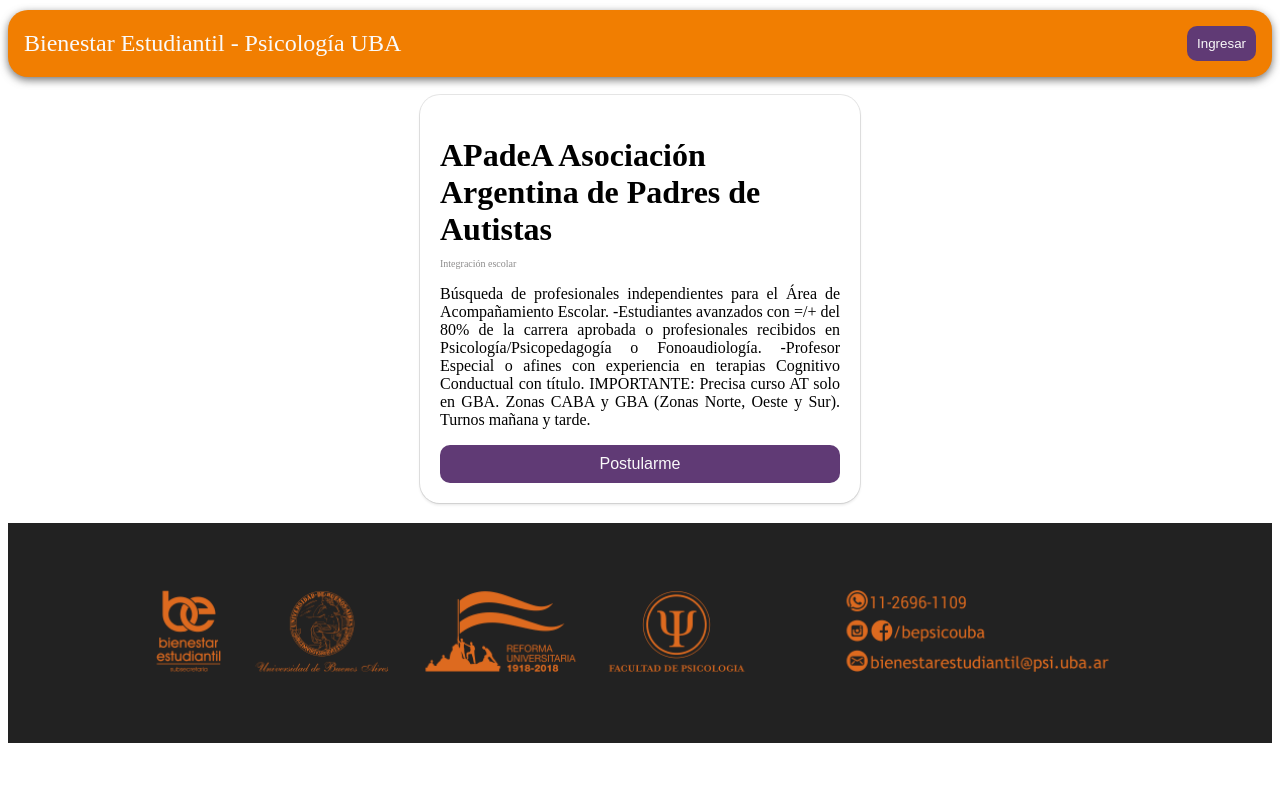
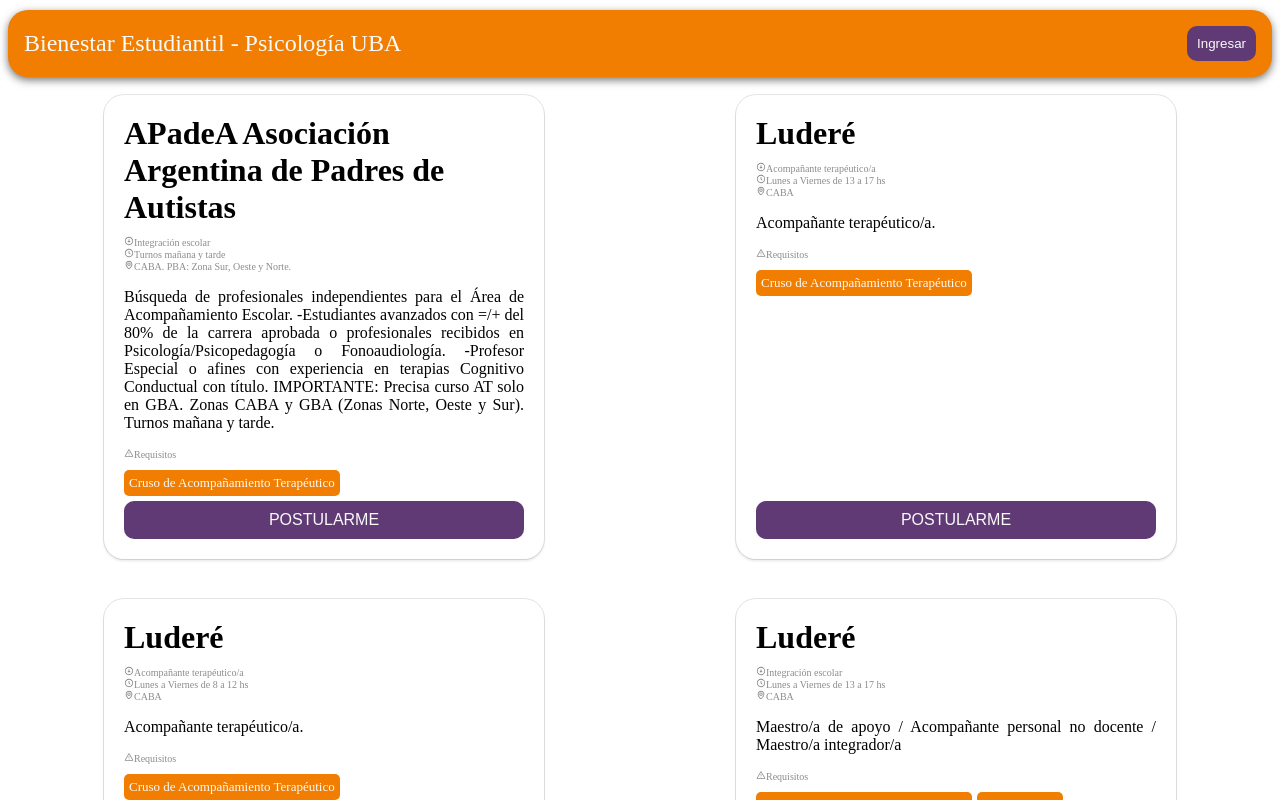
Before and after one commit to Upward-Solutions/job-finder-bep, a React (Create React App) app: page / in a window 1280 px wide. Shown: the top 800 px of the page. Built offline with nearby package versions, Linux system fonts and the light colour scheme.

Commit message:
Fixed styles and add models

```diff
--- a/package.json
+++ b/package.json
@@ -12,7 +12,8 @@
     "@types/react-dom": "^18.0.6",
     "react": "^18.2.0",
     "react-dom": "^18.2.0",
-    "react-scripts": "5.0.1",
+    "react-icons": "^4.4.0",
+    "react-scripts": "^2.1.3",
     "typescript": "^4.8.4",
     "web-vitals": "^2.1.4"
   },
--- /dev/null
+++ b/src/models/Job.ts
@@ -0,0 +1,15 @@
+import { Requirements } from "./Requirements";
+
+
+export class Job {
+    constructor(
+        public id: number,
+        public company: string,
+        public description: string,
+        public position: string,
+        public time: string,
+        public place: string,
+        public requirements: Requirements[]
+    ) {
+    }
+}
--- /dev/null
+++ b/src/models/Requirements.ts
@@ -0,0 +1,8 @@
+export enum Requirements {
+    At = "Cruso de Acompañamiento Terapéutico",
+    Nines = "Niñéz",
+    Psicopatologia = "Psicopatología",
+    Psicometricas = "Psicométricas",
+    Vejez = "Vejez",
+    Graduated = "Graduado/a",
+}
--- /dev/null
+++ b/src/ui/components/Badge.tsx
@@ -0,0 +1,21 @@
+import React from "react"
+import styled from "styled-components";
+import { styles } from '../styles'
+
+export const Badge: React.FC<Props> = (props) => {
+    return <Text>{props.title}</Text>
+}
+
+const Text = styled.span`
+    text-align: center;
+    border-radius: 5px;
+    padding: 5px;
+    color: ${styles.colors.white};
+    width: fit-content;
+    font-size: small;
+    background-color: ${styles.colors.primary};
+`;
+
+interface Props {
+    title: string
+}
--- a/src/ui/pages/Home/Banner.tsx
+++ b/src/ui/pages/Home/Banner.tsx
@@ -1,4 +1,5 @@
 import styled from "styled-components";
+import React from "react";
 import { styles } from "../../styles";
 
 export const Banner: React.FC = () => {
--- a/src/ui/pages/Home/Card.tsx
+++ b/src/ui/pages/Home/Card.tsx
@@ -1,19 +1,32 @@
 import styled from "styled-components";
 import { styles } from "../../styles";
+import React from "react";
+import { Badge } from "../../components/Badge";
+import { BiMap, BiTimeFive, BiDownArrowCircle } from "react-icons/bi";
+import { AiOutlineWarning } from "react-icons/ai";
+import { Job as JobModel } from '../../../models/Job'
 
-export const Card: React.FC = () => {
+export const Card: React.FC<Props> = (props) => {
+    const job = props.job
     return (
         <Content>
             <Body>
-                <Title>APadeA Asociación Argentina de Padres de Autistas</Title>
-                <Job>Integración escolar</Job>
-                <Description>
-                    Búsqueda de profesionales independientes para el Área de Acompañamiento Escolar.
-                    -Estudiantes avanzados con =/+ del 80% de la carrera aprobada o profesionales recibidos
-                    en Psicología/Psicopedagogía o Fonoaudiología. -Profesor Especial o afines
-                    con experiencia en terapias Cognitivo Conductual con título. IMPORTANTE:
-                    Precisa curso AT solo en GBA. Zonas CABA y GBA (Zonas Norte, Oeste y Sur). Turnos mañana y tarde.
-                </Description>
+                <Title>{job.company}</Title>
+                <Job>
+                    <BiDownArrowCircle />
+                    {job.position} <br />
+                    <BiTimeFive />
+                    {job.time} <br />
+                    <BiMap />
+                    {job.place}
+                </Job>
+                <Description>{job.description}</Description>
+                <Job><AiOutlineWarning />Requisitos</Job>
+                <Requirements>
+                    {
+                        job.requirements.map(req => <Badge title={req} key={req} />)
+                    }
+                </Requirements>
             </Body>
             <Apply>Postularme</Apply>
         </Content>
@@ -39,10 +52,17 @@
 const Body = styled.div`
 `;
 
+const Requirements = styled.div`
+    display: flex;
+    gap: 5px;
+    margin: 5px auto;
+`;
+
 const Job = styled.p`
     font-size: x-small;
     font-weight: 300;
     color: #8d8c8c;
+    padding: auto;
 `;
 
 const Description = styled.p`
@@ -50,7 +70,7 @@
 `;
 
 const Title = styled.h1`
-    margin-bottom: 10px;
+    margin: 0 auto 10px;
 `;
 
 const Apply = styled.button`
@@ -58,6 +78,7 @@
   padding: 10px;
   border: none;
   height: fit-content;
+  text-transform: uppercase;
   width: 100%;
   align-self: center;
   color: ${styles.colors.white};
@@ -69,3 +90,7 @@
     background-color: #492b59;
   }
 `;
+
+interface Props {
+    job: JobModel;
+}
--- a/src/ui/pages/Home/Footer.tsx
+++ b/src/ui/pages/Home/Footer.tsx
@@ -1,5 +1,6 @@
 import styled from "styled-components"
 import footerBanner from './footer_2.png'
+import React from "react"
 
 export const Footer: React.FC = () => {
     return <Content>
--- a/src/ui/pages/Home/Jobs.tsx
+++ b/src/ui/pages/Home/Jobs.tsx
@@ -1,10 +1,12 @@
 import styled from "styled-components"
 import { Card } from "./Card"
+import React from "react"
+import { jobsExamples } from './jobsExamples'
 
 export const Jobs: React.FC = () => {
     return (
         <Content>
-            <Card />
+            {jobsExamples.map(job => <Card key={job.description} job={job}/>)}
         </Content>
     )
 }
--- /dev/null
+++ b/src/ui/pages/Home/jobsExamples.ts
@@ -0,0 +1,64 @@
+import { Job } from "../../../models/Job"
+import { Requirements } from "../../../models/Requirements"
+
+const job1 = new Job(
+    1537,
+    "APadeA Asociación Argentina de Padres de Autistas",
+    "Búsqueda de profesionales independientes para el Área de Acompañamiento Escolar. -Estudiantes avanzados con =/+ del 80% de la carrera aprobada o profesionales recibidos en Psicología/Psicopedagogía o Fonoaudiología. -Profesor Especial o afines con experiencia en terapias Cognitivo Conductual con título. IMPORTANTE: Precisa curso AT solo en GBA. Zonas CABA y GBA (Zonas Norte, Oeste y Sur). Turnos mañana y tarde.",
+    "Integración escolar",
+    "Turnos mañana y tarde",
+    "CABA. PBA: Zona Sur, Oeste y Norte.",
+    [Requirements.At]
+)
+
+const job2 = new Job(
+    1536,
+    "Luderé",
+    "Acompañante terapéutico/a.",
+    "Acompañante terapéutico/a",
+    "Lunes a Viernes de 13 a 17 hs",
+    "CABA",
+    [Requirements.At]
+)
+
+const job3 = new Job(
+    1535,
+    "Luderé",
+    "Acompañante terapéutico/a.",
+    "Acompañante terapéutico/a",
+    "Lunes a Viernes de 8 a 12 hs",
+    "CABA",
+    [Requirements.At]
+)
+
+const job4 = new Job(
+    1534,
+    "Luderé",
+    "Maestro/a de apoyo / Acompañante personal no docente / Maestro/a integrador/a",
+    "Integración escolar",
+    "Lunes a Viernes de 13 a 17 hs",
+    "CABA",
+    [Requirements.At, Requirements.Psicopatologia]
+)
+
+const job5 = new Job(
+    1533,
+    "Luderé",
+    "Maestro/a de apoyo / Acompañante personal no docente / Maestro/a integrador/a",
+    "Integración escolar",
+    "Lunes a Viernes de 8 a 12 hs",
+    "CABA",
+    [Requirements.At, Requirements.Psicopatologia]
+)
+
+const job6 = new Job(
+    1532,
+    "APAdeA",
+    "Se busca estudiante avanzado de Psicología o Graduado para desempeñarse como Acompañante escolar para acompañar a un niño de 3 años en el Jardin Nenelandya en la zona de Malaver, de lunes a viernes en el turno mañana. Nomenclador + Plus. Seguros a cargo del centro.",
+    "Integración escolar",
+    "Lunes a Viernes de 7:45 a 12 hs",
+    "Malaver, Partido de Villa Ballester.",
+    [Requirements.Psicometricas]
+)
+
+export const jobsExamples = [job1, job2, job3, job4, job5, job6]
--- a/tsconfig.json
+++ b/tsconfig.json
@@ -22,7 +22,7 @@
     "resolveJsonModule": true,
     "isolatedModules": true,
     "noEmit": true,
-    "jsx": "react-jsx"
+    "jsx": "preserve"
   },
   "include": [
     "src",
```
